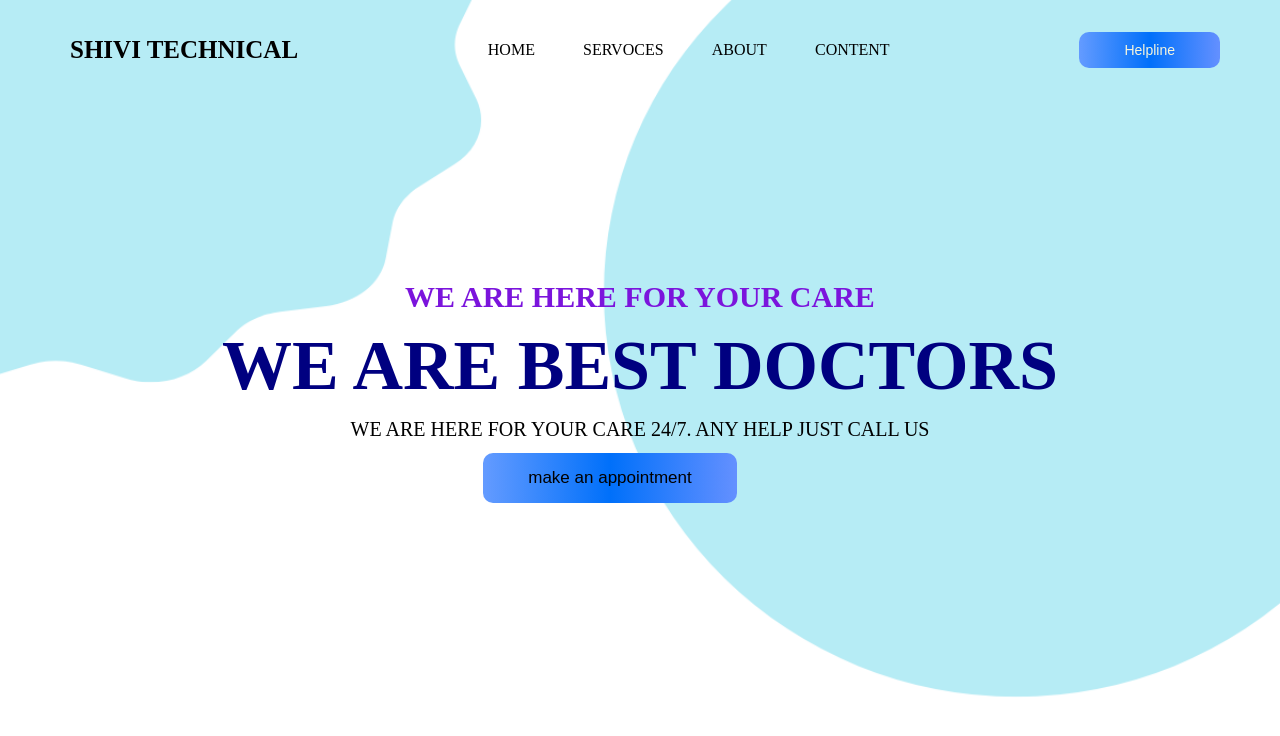
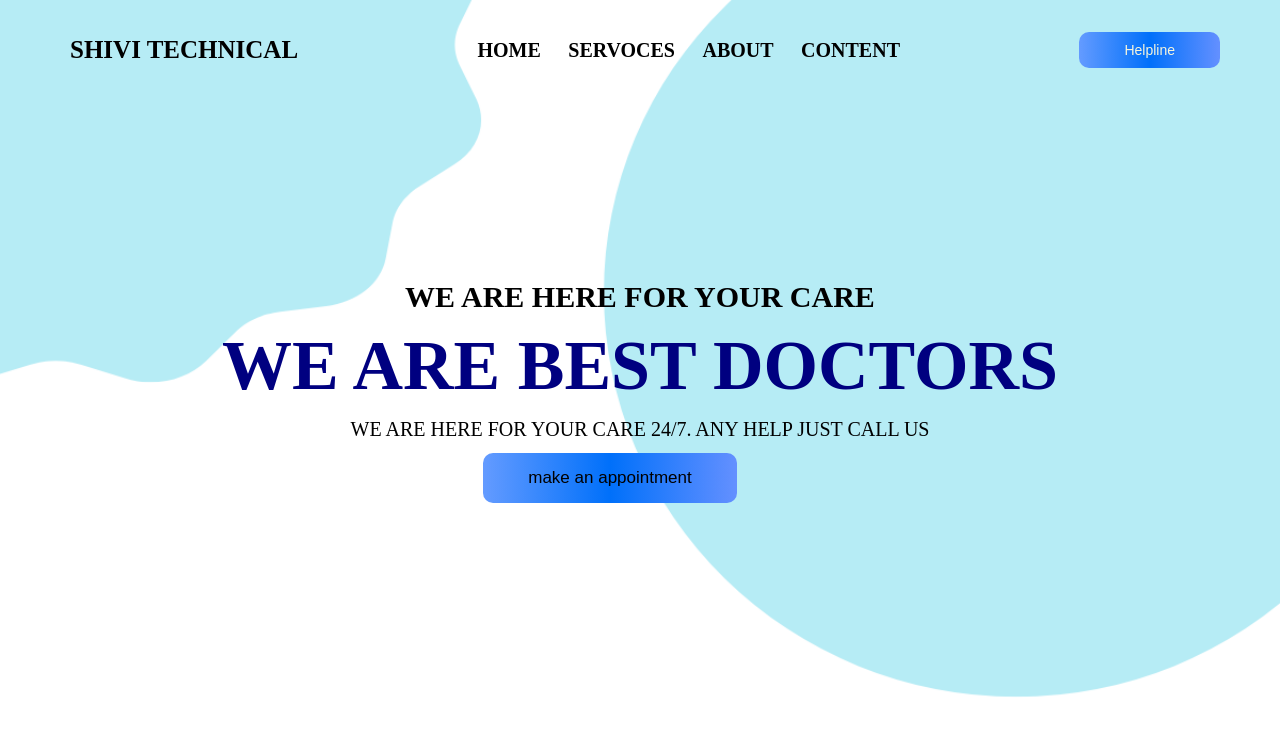
Before and after one commit to shivanishakya-dev/page-4, a plain HTML site: page index.html in a window 1280 px wide. Drawn offline with Linux system fonts and the light colour scheme.

Commit message:
add color in main header

```diff
--- a/css/index.css
+++ b/css/index.css
@@ -32,8 +32,11 @@ header{
 }
 .mainheader nav a{
     text-decoration: none;
-    color: black;
     text-transform: uppercase;
+    color: #000;
+    font-weight: 750;
+    font-size: 20px;
+    position: relative;
 }
 .mainheader button{
     padding: 10px 45px;
@@ -57,7 +60,7 @@ header{
    font-size: 30px;
    font-weight: 50px;
    margin: 12px ;
-   color: rgb(123, 20, 220);
+   color: black;
 }
 .leftside h1{
     font-size: 70px;
@@ -77,7 +80,7 @@ header{
     color: black;
     border: none;
     background-image: linear-gradient(to right, #649bff, #0070fa, #6490ff);
-    border-radius: 10px;
+     border-radius: 10px;
     margin-right: 60px;
  }
  .leftside button:hover{
@@ -85,6 +88,6 @@ header{
     border-radius: 10px;
  }
  .mainheader nav a:hover{
-    color: rgb(153, 0, 77);
+    color: rgb(0, 212, 0);
     border-radius: 10px;
  }
```
